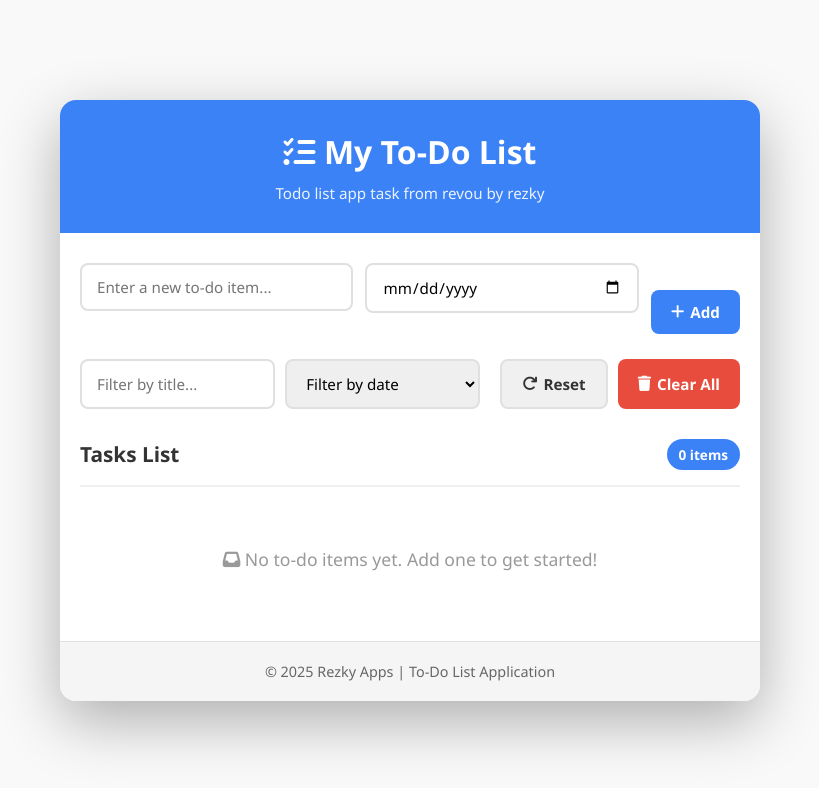
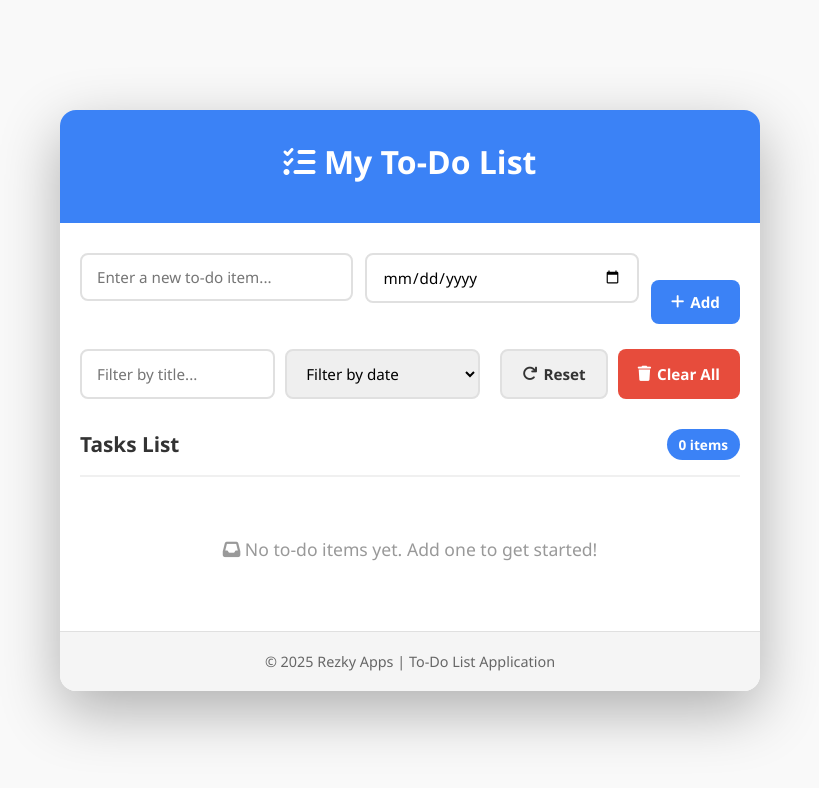
Before and after one commit to rezkywdiskandar/CodingCamp-10Nov25-Rezky, a plain HTML site: page index.html in a window 1280 px wide. Shown: the whole page, without its empty margins (230-1049 px from the left). Drawn offline with Linux system fonts and the light colour scheme.

Commit message:
menghapus subtitile

```diff
--- a/index.html
+++ b/index.html
@@ -12,7 +12,6 @@
         <!-- Header Section -->
         <header class="header">
             <h1><i class="fas fa-tasks"></i> My To-Do List</h1>
-            <p class="subtitle">Todo list app task from revou by rezky</p>
         </header>
 
         <!-- Main Content -->
```
